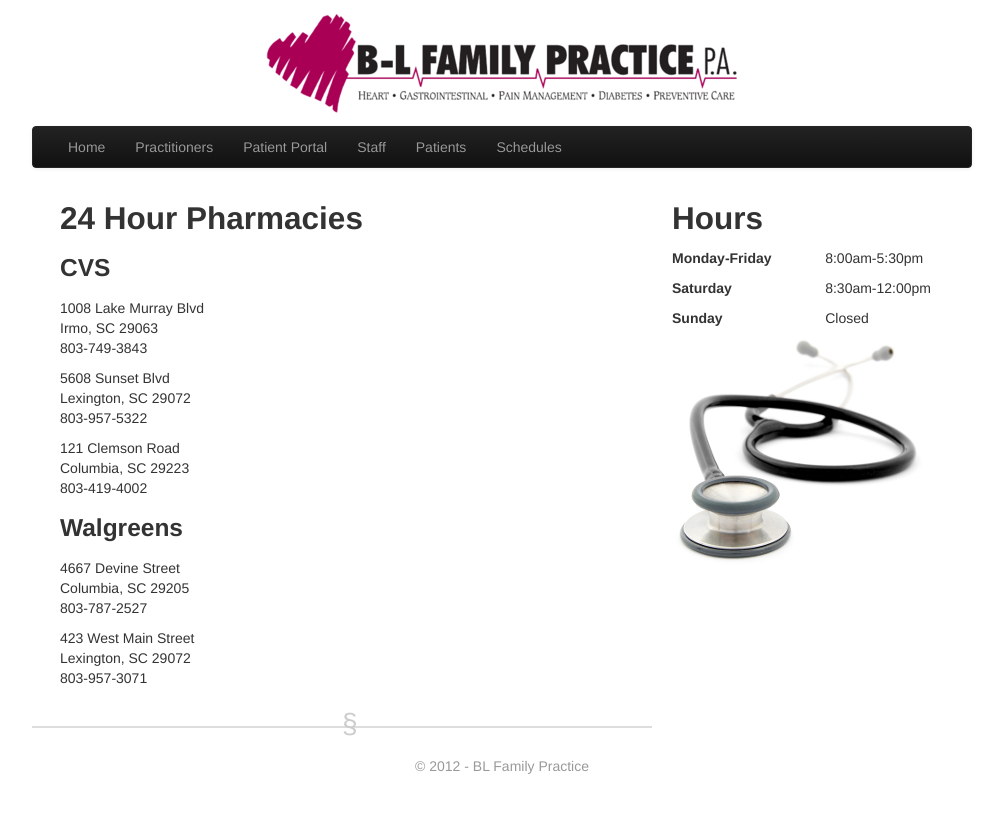
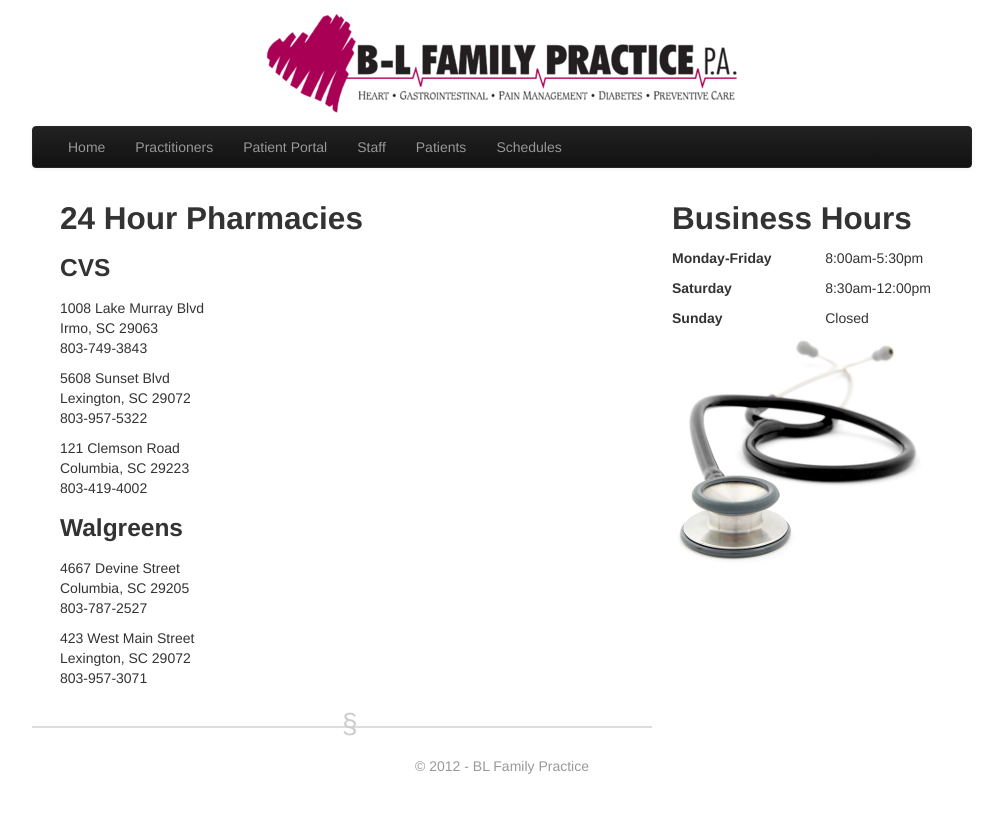
Before and after one commit to braddunbar/blfp.net, a Jekyll site: the page built from pharmacies/index.md, in a window 1280 px wide. Shown: the top 813 px of the page, without its empty margins (138-1141 px from the left). Built offline with Jekyll 4.4.1, drawn with Linux system fonts in a browser that asks for light colours; Markdown is read by kramdown in place of the engine named in the settings.

Commit message:
Business hours.

```diff
--- a/_layouts/default.html
+++ b/_layouts/default.html
@@ -73,7 +73,7 @@
       </div>
       <div class='span4'>
 
-        <h2>Hours</h2>
+        <h2>Business Hours</h2>
         <div class='row-fluid'>
           <div class='span6'><b>Monday-Friday</b></div>
           <div class='span6'>8:00am-5:30pm</div>
```
